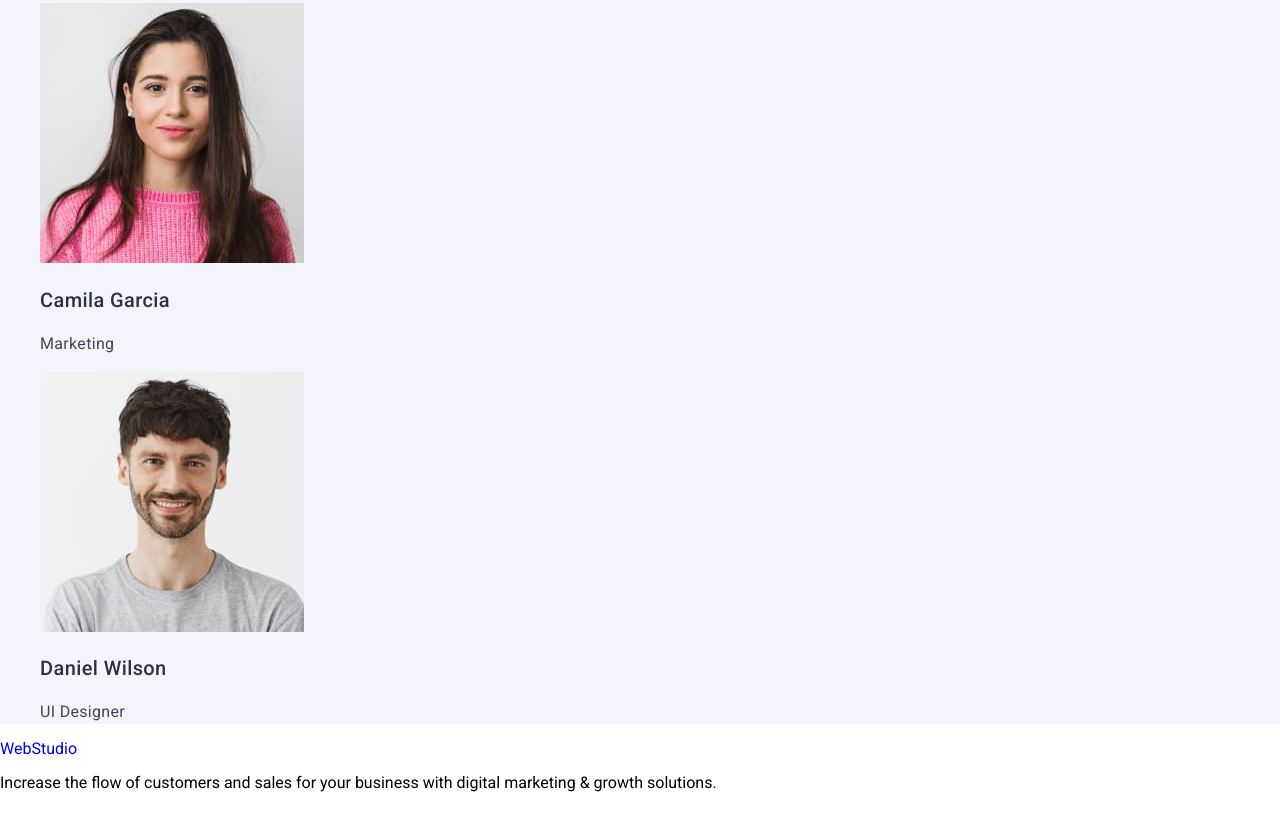
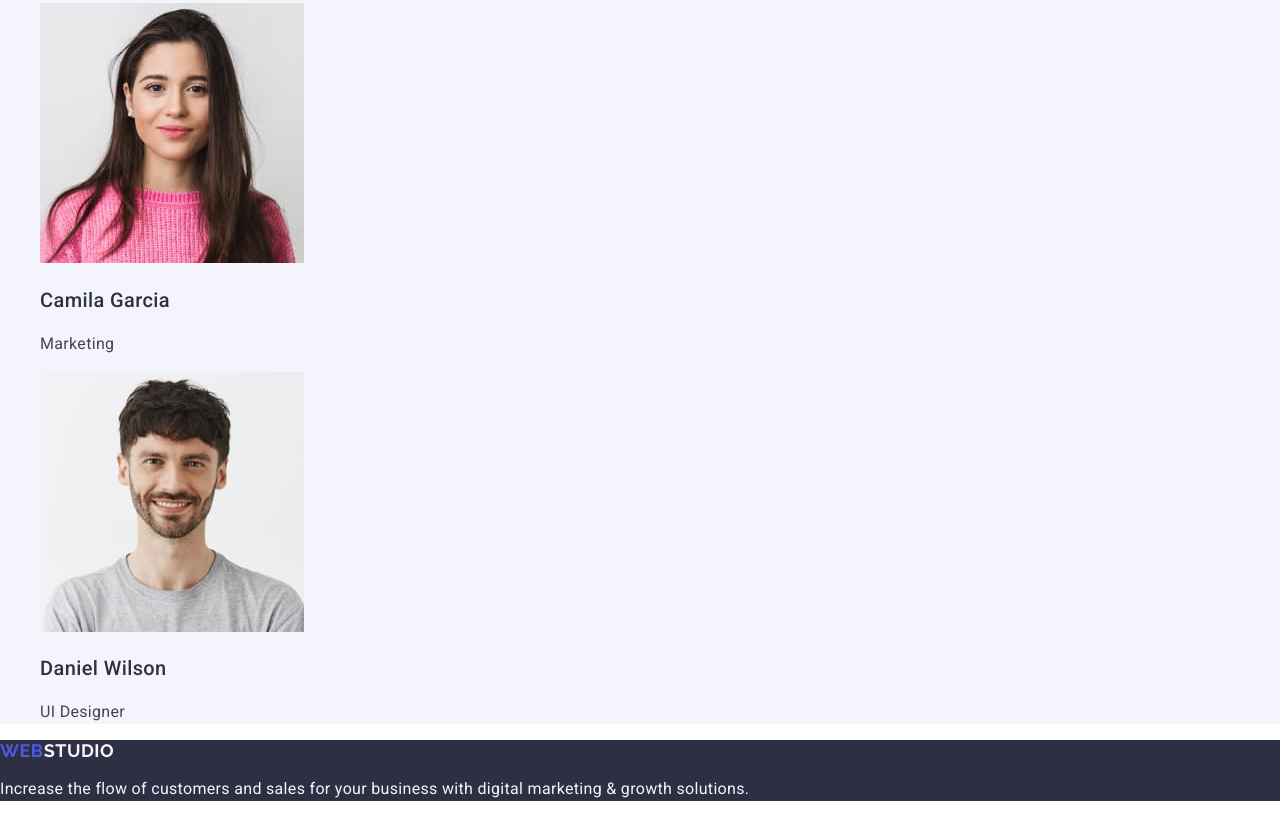
Before and after one commit to ArturHutsol/goit-markup-hw-02, a plain HTML site: page index.html in a window 1280 px wide. Shown: the part 1541-2358 px from the top of the page. Drawn offline with nearby package versions, Linux system fonts and the light colour scheme.

Commit message:
third commit hw 2

```diff
--- a/css/styles.css
+++ b/css/styles.css
@@ -25,7 +25,9 @@ ul {
 
 /* ----------- HEADER -----------*/
 .header-logo {
+  font-family: Raleway, serif;
   color: #2e2f42;
+  text-transform: uppercase;
   font-size: 18px;
   font-weight: 100;
   line-height: 1.16;
@@ -33,7 +35,9 @@ ul {
 }
 
 .header-logo-color {
+  font-family: Raleway, serif;
   color: #4d5ae5;
+  text-transform: uppercase;
   font-size: 18px;
   font-weight: 100;
   line-height: 1.16;
@@ -48,11 +52,28 @@ ul {
   letter-spacing: 0.02em;
 }
 
+.header-menu-link:hover {
+  color: #404bbf;
+}
+
+.header-menu-link:focus {
+  color: #404bbf;
+}
+
 .header-address-link {
   color: #434455;
+  font-style: normal;
   font-size: 16px;
   line-height: 1.5;
   letter-spacing: 0.02em;
+}
+
+.header-address-link:hover {
+  color: #404bbf;
+}
+
+.header-address-link:focus {
+  color: #404bbf;
 }
 
 /* ----------- HERO -----------*/
@@ -75,6 +96,7 @@ ul {
   line-height: 1.5;
   letter-spacing: 0.04;
   color: #ffffff;
+  cursor: pointer;
 }
 
 /* ----------- FEATURES -----------*/
@@ -139,3 +161,35 @@ ul {
   line-height: 1.5;
   letter-spacing: 0.02em;
 }
+
+/* ----------- FOOTER -----------*/
+.footer {
+  background-color: #2e2f42;
+}
+
+.footer-logo {
+  font-family: Raleway, serif;
+  color: #f4f4fd;
+  text-transform: uppercase;
+  font-size: 18px;
+  font-weight: 100;
+  line-height: 1.17;
+  letter-spacing: 0.03em;
+}
+
+.footer-logo-color {
+  font-family: Raleway, serif;
+  color: #4d5ae5;
+  text-transform: uppercase;
+  font-size: 18px;
+  font-weight: 100;
+  line-height: 1.17;
+  letter-spacing: 0.03em;
+}
+
+.footer-text {
+  color: #f4f4fd;
+  font-size: 16px;
+  line-height: 1.5em;
+  letter-spacing: 0.02em;
+}
--- a/index.html
+++ b/index.html
@@ -146,9 +146,11 @@
       </section>
     </main>
 
-    <footer>
-      <a href="./index.html">WebStudio</a>
-      <p>
+    <footer class="footer">
+      <a class="footer-logo" href="./index.html">
+        <span class="footer-logo-color">Web</span>Studio</a
+      >
+      <p class="footer-text">
         Increase the flow of customers and sales for your business with digital
         marketing & growth solutions.
       </p>
```
